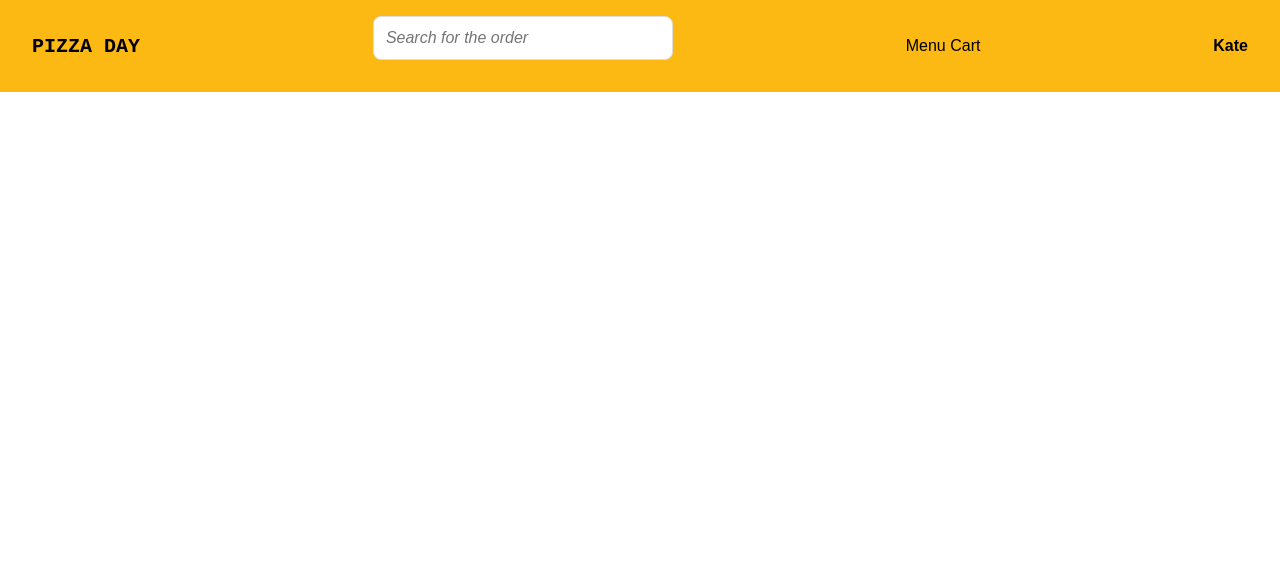
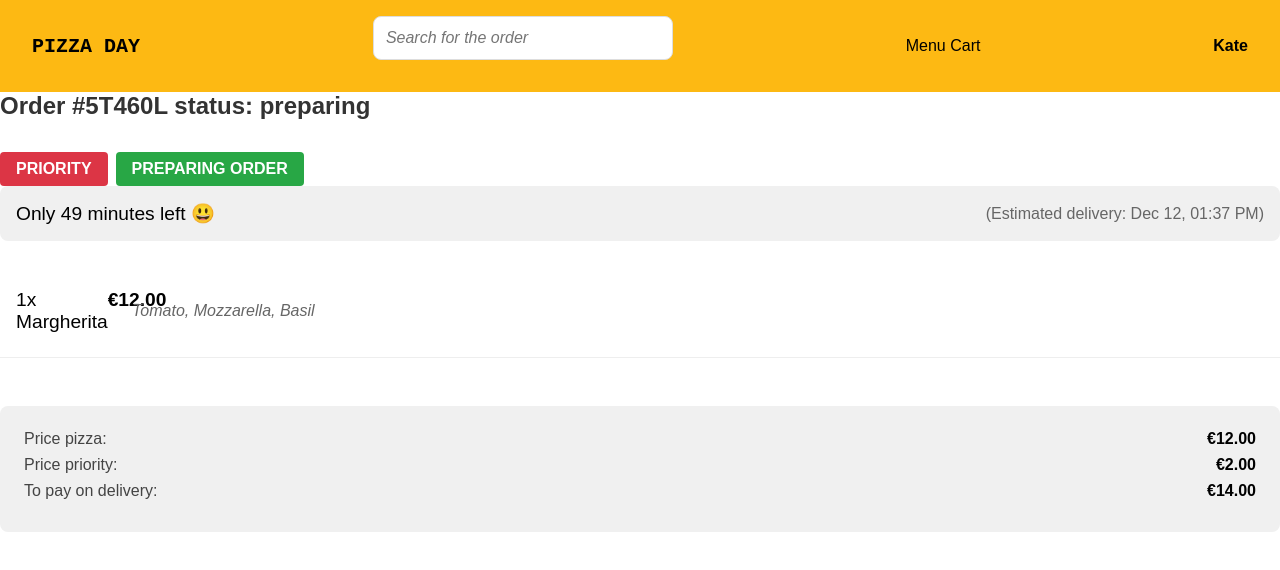
Before and after one commit to molkjie/react-course, a React (Vite) app: page /orders/1 in a window 1280 px wide. Shown: the top 570 px of the page. Built offline with nearby package versions, Linux system fonts and the light colour scheme.

Commit message:
add hm10

```diff
--- a/src/App.jsx
+++ b/src/App.jsx
@@ -5,6 +5,7 @@ import Main from './pages/Main';
 import Menu from './pages/Menu';
 import Cart from './pages/Cart';
 import OrderForm from './pages/OrderForm';
+import OrderStatus from './pages/OrderStatus';
 
 function App() {
   return (
@@ -15,6 +16,7 @@ function App() {
         <Route path="/menu" element={<Menu />} />
         <Route path="/cart" element={<Cart />} />
         <Route path="/order" element={<OrderForm />} />
+        <Route path="/orders/:id" element={<OrderStatus />} />
       </Routes>
     </div>
   );
--- /dev/null
+++ b/src/components/OrderStatus/BadgeItem.jsx
@@ -0,0 +1,5 @@
+import './OrderStatus.css';
+const Badge = ({ text, className }) => (
+  <span className={`badge ${className}`}>{text}</span>
+);
+export default Badge;
--- /dev/null
+++ b/src/components/OrderStatus/OrderStatus.css
@@ -0,0 +1,93 @@
+.order-title {
+  font-size: 1.5rem;
+  color: #333;
+}
+
+.badges {
+  display: flex;
+  gap: 0.5rem;
+}
+
+.badge {
+  padding: 0.5rem 1rem;
+  border-radius: 4px;
+  font-weight: bold;
+  color: white;
+}
+
+.badge-priority {
+  background-color: #dc3545;
+}
+
+.badge-preparing {
+  background-color: #28a745;
+}
+
+.time-banner {
+  background-color: #f0f0f0;
+  padding: 1rem;
+  border-radius: 8px;
+  display: flex;
+  justify-content: space-between;
+  align-items: center;
+  margin-bottom: 2rem;
+}
+
+.time-left {
+  font-size: 1.2rem;
+  display: flex;
+  align-items: center;
+  gap: 0.5rem;
+}
+
+.estimated-time {
+  color: #666;
+}
+
+.order-details {
+  margin-bottom: 2rem;
+}
+
+.pizza-item {
+  margin-bottom: 1rem;
+}
+
+.pizza-header {
+  display: flex;
+  justify-content: space-between;
+  margin-bottom: 0.5rem;
+}
+
+.pizza-name {
+  font-size: 1.2rem;
+}
+
+.pizza-price {
+  font-size: 1.2rem;
+  font-weight: bold;
+}
+
+.ingredients {
+  color: #666;
+  font-style: italic;
+}
+
+.price-breakdown {
+  background-color: #f0f0f0;
+  padding: 1.5rem;
+  border-radius: 8px;
+}
+
+.price-item {
+  margin-bottom: 0.5rem;
+  display: flex;
+  justify-content: space-between;
+}
+
+.price-label {
+  color: #444;
+}
+
+.price-value {
+  font-weight: bold;
+}
--- /dev/null
+++ b/src/components/OrderStatus/PizzaItem.jsx
@@ -0,0 +1,12 @@
+import './OrderStatus.css';
+const PizzaItem = ({ name, price, ingredients }) => (
+  <div className="pizza-item">
+    <div className="pizza-header">
+      <span className="pizza-name">{name}</span>
+      <span className="pizza-price">{price}</span>
+    </div>
+    <div className="ingredients">{ingredients}</div>
+  </div>
+);
+
+export default PizzaItem;
--- /dev/null
+++ b/src/components/OrderStatus/PriceItem.jsx
@@ -0,0 +1,8 @@
+import './OrderStatus.css';
+const PriceItem = ({ label, value }) => (
+  <div className="price-item">
+    <span className="price-label">{label}</span>
+    <span className="price-value">{value}</span>
+  </div>
+);
+export default PriceItem;
--- a/src/pages/OrderForm.jsx
+++ b/src/pages/OrderForm.jsx
@@ -1,4 +1,4 @@
-import '../components/Order/OrderForm.css';
+import '../components/OrderForm/OrderForm.css';
 import { useState } from 'react';
 import Input from '../components/Input/Input';
 import Button from '../components/Button/Button';
--- /dev/null
+++ b/src/pages/OrderStatus.jsx
@@ -0,0 +1,40 @@
+import '../components/OrderStatus/OrderStatus.css';
+import Badge from '../components/OrderStatus/BadgeItem';
+import PizzaItem from '../components/OrderStatus/PizzaItem';
+import PriceItem from '../components/OrderStatus/PriceItem';
+const OrderStatus = () => {
+  return (
+    <div className="container">
+      <div className="header">
+        <h1 className="order-title">Order #5T460L status: preparing</h1>
+        <div className="badges">
+          <Badge text="PRIORITY" className="badge-priority" />
+          <Badge text="PREPARING ORDER" className="badge-preparing" />
+        </div>
+      </div>
+
+      <div className="time-banner">
+        <div className="time-left">Only 49 minutes left 😃</div>
+        <div className="estimated-time">
+          (Estimated delivery: Dec 12, 01:37 PM)
+        </div>
+      </div>
+
+      <div className="order-details">
+        <PizzaItem
+          name="1x Margherita"
+          price="€12.00"
+          ingredients="Tomato, Mozzarella, Basil"
+        />
+      </div>
+
+      <div className="price-breakdown">
+        <PriceItem label="Price pizza:" value="€12.00" />
+        <PriceItem label="Price priority:" value="€2.00" />
+        <PriceItem label="To pay on delivery:" value="€14.00" />
+      </div>
+    </div>
+  );
+};
+
+export default OrderStatus;
```
Also changed, not shown: src/components/OrderForm/OrderForm.css (renamed from src/components/Order/OrderForm.css).
